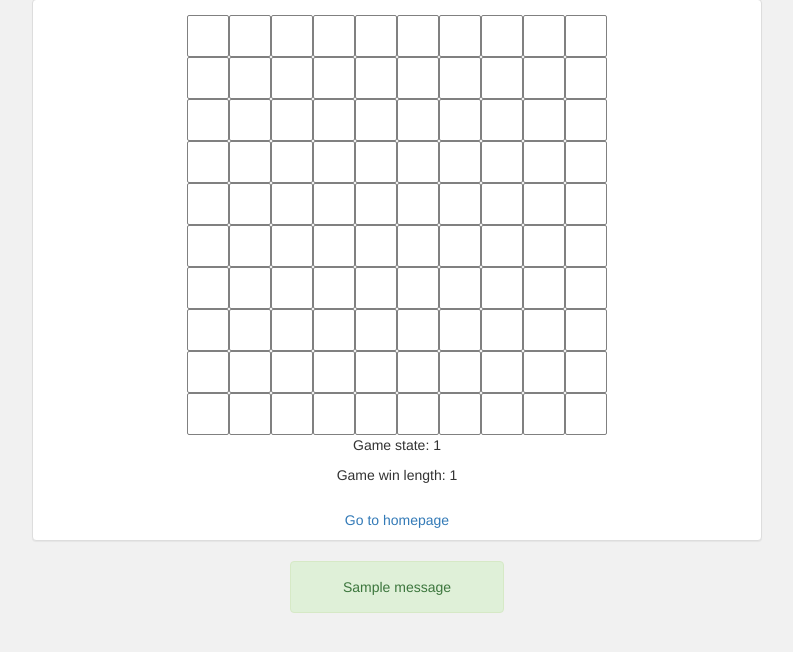
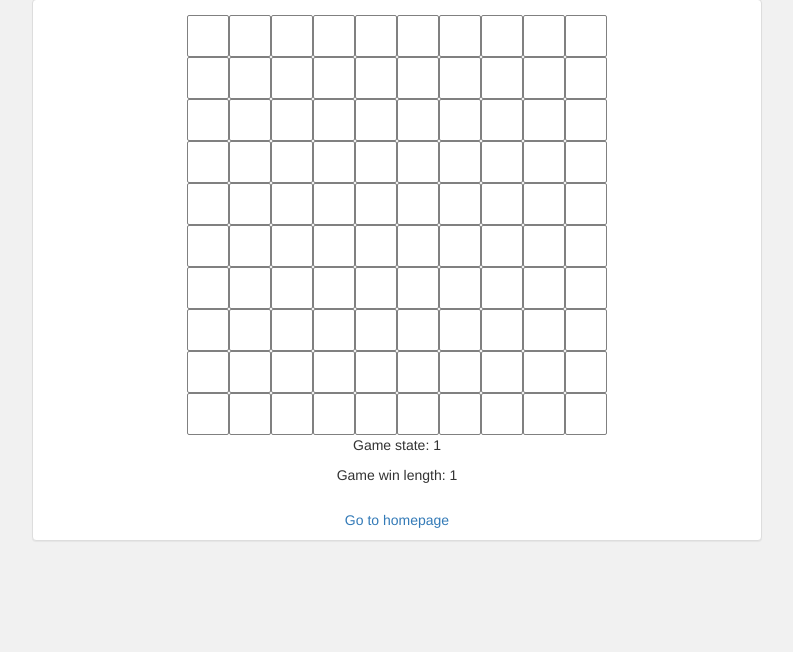
Before and after one commit to Badzyo/tic-tac-toe, a Flask app: page /game/1 in a window 1280 px wide. Shown: the part 91-743 px from the top of the page, without its empty margins (243-1036 px from the left). Run offline with Flask 2, Linux system fonts and the light colour scheme; a user stored in the database is signed in; tables that the repository leaves empty hold one stand-in row (values such as "Sample post"); one stand-in notice (Sample message) is shown; some libraries are stand-ins or nearby versions.

Commit message:
Alerts improvements

```diff
--- a/app/templates/base.html
+++ b/app/templates/base.html
@@ -9,11 +9,20 @@
 
     <link rel="stylesheet" type="text/css" href="/static/css/style.css">
     <link rel="stylesheet" type="text/css" href="http://bootswatch.com/paper/bootstrap.min.css">
-{% block bootstrap_js %}
+{% block js %}
     <script src="https://code.jquery.com/jquery-2.2.4.min.js"
             integrity="sha256-BbhdlvQf/xTY9gja0Dq3HiwQF8LaCRTXxZKRutelT44="
             crossorigin="anonymous">
     </script>
+    <script>
+        $(document).ready (function() {
+            $("#alert").fadeTo(4500, 700).fadeOut(700, function () {
+                $("#alert").alert('close');
+            });
+        });
+    </script>
+{% endblock %}
+{% block bootstrap_js %}
     <script src="https://maxcdn.bootstrapcdn.com/bootstrap/3.3.6/js/bootstrap.min.js"
             integrity="sha384-0mSbJDEHialfmuBBQP6A4Qrprq5OVfW37PRR3j5ELqxss1yVqOtnepnHVP9aJ7xS"
             crossorigin="anonymous">
@@ -24,8 +33,10 @@
 
     <div class="container">
         {% block content %} {% endblock %}
-        <div class="main-block row col-lg-4 col-lg-offset-4 col-md-6 col-md-offset-3 col-xs-12">
+        <div class="main-block row">
+            <div class="col-lg-8 col-lg-offset-2 col-md-8 col-md-offset-2 col-xs-12">
             {{ render_messages() }}
+            </div>
         </div>
     </div>
 
--- a/app/templates/macros/macros.html
+++ b/app/templates/macros/macros.html
@@ -86,14 +86,15 @@
 {# Render flash messages #}
 {% macro render_messages() %}
     {% with messages = get_flashed_messages(with_categories=true) %}
-    <div class="messages">
+    <div class="alerts">
         {% if messages %}
             {% for category, message in messages %}
                 {% if category == 'message' %}
-                  <div class="alert alert-warning" role="alert">
+                  <div class="alert alert-warning" id="alert" role="alert">
                 {% else %}
-                  <div class="alert alert-{{ category }}" role="alert">
+                  <div class="alert alert-{{ category }}" id="alert" role="alert">
                 {% endif %}
+                  <a href="#" class="close" data-dismiss="alert" aria-label="close">&times;</a>
                   {{ message }}
                 </div>
             {% endfor %}
--- a/app/views.py
+++ b/app/views.py
@@ -55,7 +55,7 @@ def register():
 
     # Redirect to homepage, if user is successfully authenticated
     if current_user.is_authenticated:
-        flash('Welcome to the Tic-Tac-Toe!')
+        flash('Welcome to the Tic-Tac-Toe!', 'success')
         return redirect(url_for('index'))
 
     return render_template('register.html', register_form=form)
@@ -106,6 +106,7 @@ def join_game(game_id):
     game_user = GameUser(user=current_user, game=game, user_role=available_role)
     db.session.add(game_user)
     db.session.commit()
+    flash('You joined this game!', 'success')
     return redirect(url_for('show_game', game_id=game_id))
 
 
```
